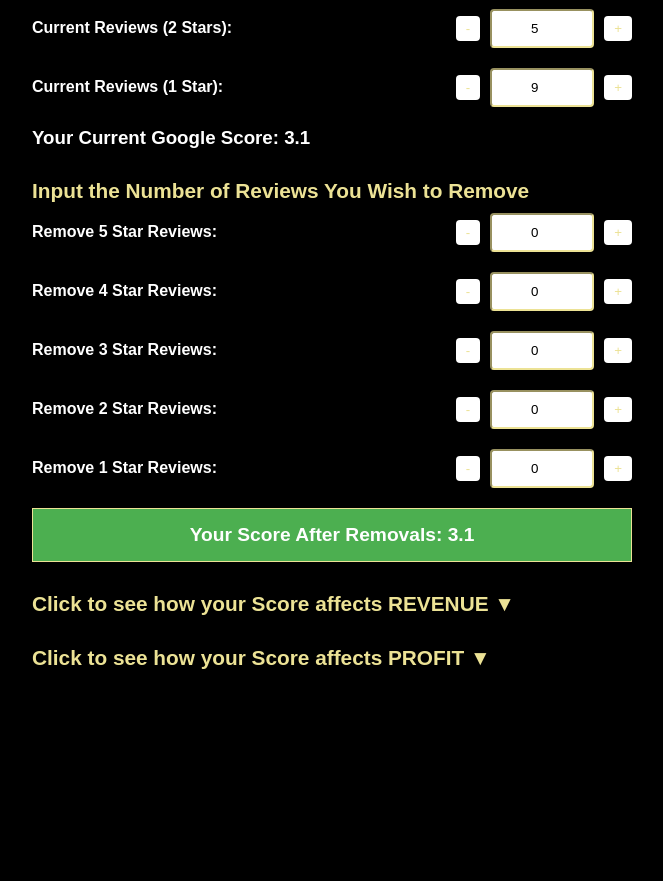
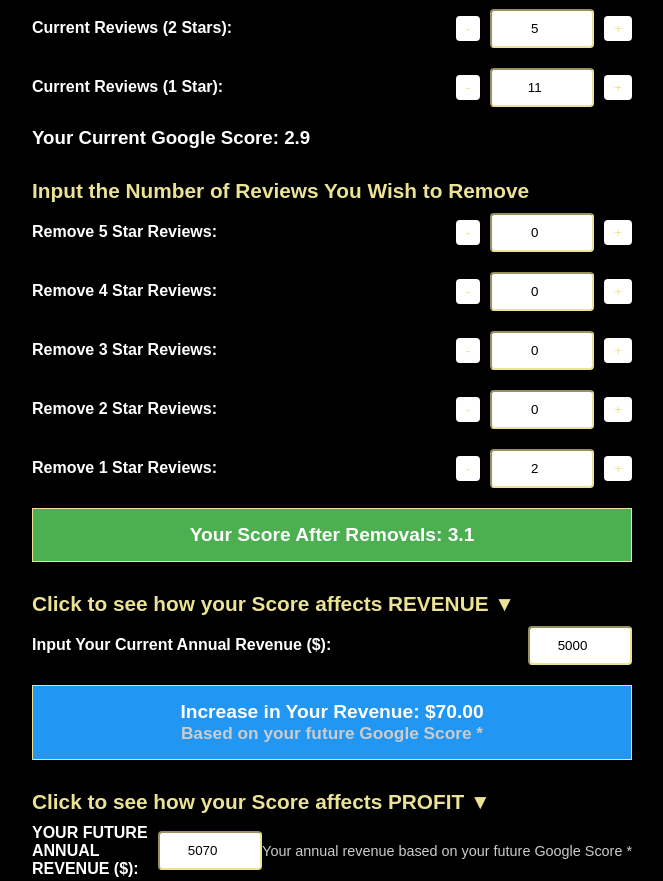
Before and after one commit to Innovative-group1/Innovative-Business-Solutions-calculator, a plain HTML site: page index.html in a window 1280 px wide. Shown: the part 320-1201 px from the top of the page, without its empty margins (308-971 px from the left). Before the commit the page ends 1040 px from the top, so only its background shows below. Drawn offline with Linux system fonts and the light colour scheme.

Commit message:
Update index.html

```diff
--- a/index.html
+++ b/index.html
@@ -128,7 +128,7 @@
         <div class="input-row">
             <label>Current Reviews (1 Star):</label>
             <button class="decrement-button" data-target="reviews1">-</button>
-            <input type="number" id="reviews1" value="9">
+            <input type="number" id="reviews1" value="11">
             <button class="increment-button" data-target="reviews1">+</button>
         </div>
 
@@ -164,7 +164,7 @@
         <div class="input-row">
             <label>Remove 1 Star Reviews:</label>
             <button class="decrement-button" data-target="remove1">-</button>
-            <input type="number" id="remove1" value="0">
+            <input type="number" id="remove1" value="2">
             <button class="increment-button" data-target="remove1">+</button>
         </div>
 
@@ -173,24 +173,25 @@
             Your Score After Removals: <span id="afterRemovals">3.1</span>
         </div>
 
-        <!-- Toggle Section for Revenue and Profit -->
-        <h3 class="section-header" onclick="toggleRevenue()">Click to see how your Score affects REVENUE ▼</h3>
-        <div id="revenueSection" class="hidden">
+        <!-- Revenue Section with Drop-Down Behavior -->
+        <h3 class="section-header" onclick="toggleRevenue()">Click to see how your Score affects REVENUE &#x25BC;</h3>
+        <div id="revenueSection">
             <div class="input-row">
                 <label>Input Your Current Annual Revenue ($):</label>
                 <input type="number" id="currentRevenue" value="5000">
             </div>
             <div class="result result-revenue">
-                Increase in Your Revenue: <span id="increasedRevenue">$35.00</span>
+                Increase in Your Revenue: <span id="increasedRevenue">$70</span>
                 <div class="explanation-text">Based on your future Google Score *</div>
             </div>
         </div>
 
-        <h3 class="section-header" onclick="toggleProfit()">Click to see how your Score affects PROFIT ▼</h3>
-        <div id="profitSection" class="hidden">
+        <!-- Profit Section with Drop-Down Behavior -->
+        <h3 class="section-header" onclick="toggleProfit()">Click to see how your Score affects PROFIT &#x25BC;</h3>
+        <div id="profitSection">
             <div class="input-row">
                 <label>YOUR FUTURE ANNUAL REVENUE ($):</label>
-                <input type="number" id="futureRevenue" value="5035">
+                <input type="number" id="futureRevenue" value="5070">
                 <div class="explanation-text">Your annual revenue based on your future Google Score *</div>
             </div>
             <div class="input-row">
@@ -199,13 +200,12 @@
                 <div class="explanation-text">Note that your profit margin on new additional sales is generally much higher than your overall profit margin as most of your costs stay fixed.</div>
             </div>
             <div class="result result-profit">
-                Additional Annual Profit: <span id="additionalProfit">$7.00</span>
+                Additional Annual Profit: <span id="additionalProfit">$14</span>
                 <div class="explanation-text">Your Net Profit on Additional New Sales</div>
             </div>
         </div>
 
         <script>
-            // Event listeners for increment and decrement buttons
             document.querySelectorAll('.increment-button').forEach(button => {
                 button.addEventListener('click', () => {
                     const target = document.getElementById(button.getAttribute('data-target'));
@@ -224,7 +224,6 @@
                 });
             });
 
-            // Toggle functions for revenue and profit sections
             function toggleRevenue() {
                 const section = document.getElementById('revenueSection');
                 section.classList.toggle('hidden');
@@ -235,7 +234,6 @@
                 section.classList.toggle('hidden');
             }
 
-            // Calculation function for Google score and updates
             function calculateScore() {
                 const reviews5 = parseInt(document.getElementById('reviews5').value);
                 const reviews4 = parseInt(document.getElementById('reviews4').value);
@@ -244,29 +242,38 @@
                 const reviews1 = parseInt(document.getElementById('reviews1').value);
 
                 const totalReviews = reviews5 + reviews4 + reviews3 + reviews2 + reviews1;
+
                 const weightedScore = ((reviews5 * 5) + (reviews4 * 4) + (reviews3 * 3) + (reviews2 * 2) + (reviews1 * 1)) / totalReviews;
+                document.getElementById('currentScore').innerText = weightedScore.toFixed(1);
 
-                document.getElementById('currentScore').innerText = weightedScore.toFixed(1);
+                const remove5 = parseInt(document.getElementById('remove5').value);
+                const remove4 = parseInt(document.getElementById('remove4').value);
+                const remove3 = parseInt(document.getElementById('remove3').value);
+                const remove2 = parseInt(document.getElementById('remove2').value);
+                const remove1 = parseInt(document.getElementById('remove1').value);
+
+                const newTotalReviews = totalReviews - (remove5 + remove4 + remove3 + remove2 + remove1);
+
+                const newWeightedScore = ((reviews5 - remove5) * 5 + (reviews4 - remove4) * 4 + (reviews3 - remove3) * 3 + (reviews2 - remove2) * 2 + (reviews1 - remove1) * 1) / newTotalReviews;
+                document.getElementById('afterRemovals').innerText = newWeightedScore.toFixed(1);
+
                 calculateRevenue();
                 calculateProfit();
             }
 
-            // Calculation for revenue based on future score
             function calculateRevenue() {
                 const currentRevenue = parseFloat(document.getElementById('currentRevenue').value);
-                const revenueIncrease = 35; // Fixed value
+                const revenueIncrease = 70;
                 document.getElementById('increasedRevenue').innerText = `$${revenueIncrease.toFixed(2)}`;
             }
 
-            // Calculation for profit
             function calculateProfit() {
-                const futureRevenue = 5035; // Fixed value
+                const futureRevenue = 5070;
                 const profitMargin = parseFloat(document.getElementById('profitMargin').value);
                 const additionalProfit = (futureRevenue - 5000) * (profitMargin / 100);
                 document.getElementById('additionalProfit').innerText = `$${additionalProfit.toFixed(2)}`;
             }
 
-            // Initial calculation
             calculateScore();
         </script>
     </div>
```
